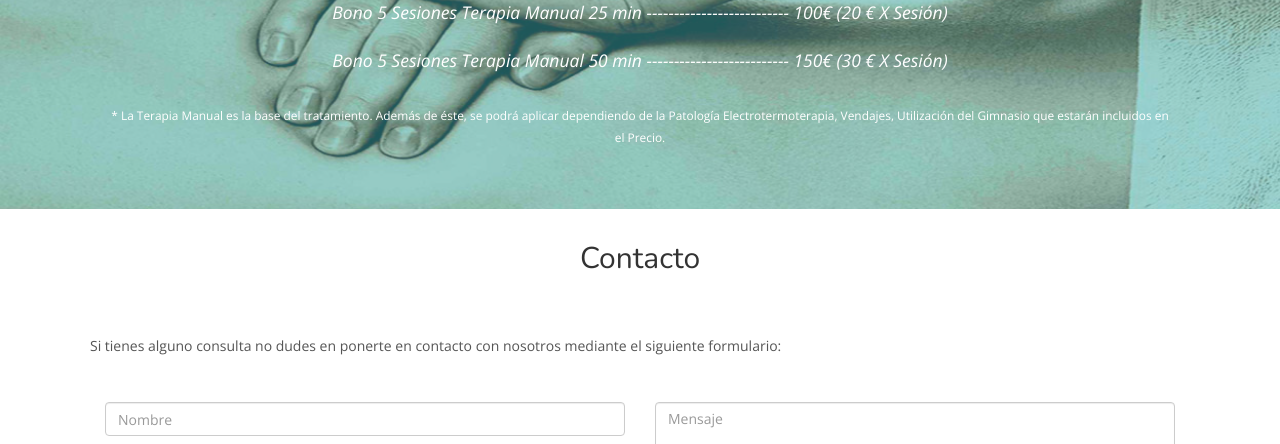
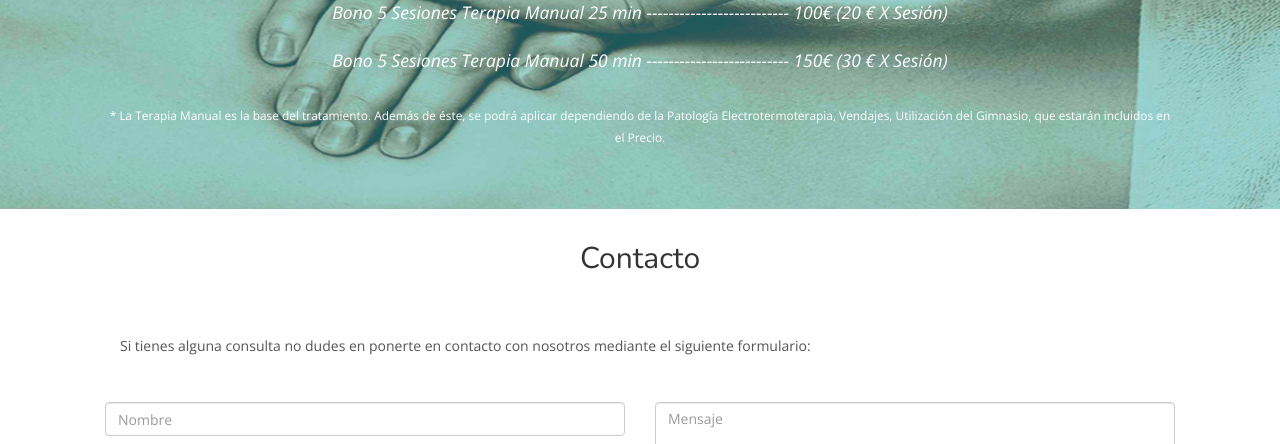
Before and after one commit to besaru/fraguafisioterapia, a Jekyll site: the page built from index.html, in a window 1280 px wide and 900 px high, scrolled down 2050 px. Shown: the part 153-597 px from the top of the window. Built offline with Jekyll 4.4.1, drawn with Linux system fonts in a browser that asks for light colours; nearby versions of some CDN libraries.

Commit message:
resize Rates,padding left Contact

```diff
--- a/index.html
+++ b/index.html
@@ -182,19 +182,33 @@
               <div id="testimonial-carousel">
                 <div class="testimonial-item">
                   <blockquote>
-                    <p>1 Sesión Terapia Manual 25 min ------------------------------------ 23€</p>
-                    <p>1 Sesión Terapia Manual 50 min ------------------------------------ 33€</p>
-                  </blockquote>
+
+                        <div class=" hidden-sm hidden-md hidden-lg filter" >
+                          <p>1 Sesión Terapia Manual </p>
+                          <p> 25 min ---------------------------- 23€<br> 50 min ---------------------------- 33€</p>
+                        </div>
+                        <div class="hidden-xs  filter" >
+                          <p>1 Sesión Terapia Manual 25 min ------------------------------------ 23€</p>
+                          <p>1 Sesión Terapia Manual 50 min ------------------------------------ 33€</p>
+                        </div>
+
+                </blockquote>
                 </div>
                 <div class="testimonial-item">
                   <blockquote>
-                    <p>Bono 5 Sesiones Terapia Manual 25 min -------------------------- 100€ (20 € X Sesión)</p>
-                    <p>Bono 5 Sesiones Terapia Manual 50 min -------------------------- 150€ (30 € X Sesión)</p>
+                    <div class="hidden-sm hidden-md hidden-lg filter" >
+                      <p>Bono 5 Sesiones Terapia Manual </p>
+                      <p> 25 min --------- 100€ (20 € X Sesión)<br> 50 min --------- 150€ (30 € X Sesión)</p>
+                    </div>
+                    <div class="hidden-xs  filter" >
+                      <p>Bono 5 Sesiones Terapia Manual 25 min -------------------------- 100€ (20 € X Sesión)</p>
+                      <p>Bono 5 Sesiones Terapia Manual 50 min -------------------------- 150€ (30 € X Sesión)</p>
+                    </div>
                   </blockquote>
                 </div>
 
               </div>
-              <small>* La Terapia Manual es la base del tratamiento. Además de éste, se podrá aplicar dependiendo de la Patología  Electrotermoterapia, Vendajes, Utilización del Gimnasio que estarán incluidos en el Precio.
+              <small>* La Terapia Manual es la base del tratamiento. Además de éste, se podrá aplicar dependiendo de la Patología  Electrotermoterapia, Vendajes, Utilización del Gimnasio, que estarán incluidos en el Precio.
               </small>
             </div>
           </div>
@@ -255,7 +269,7 @@
   <div class="container-fluid">
     <h2 class="section-title"><br>Contacto</h2>
     <div class="row">
-      Si tienes alguno consulta no dudes en ponerte en contacto con nosotros mediante el siguiente formulario:<br><br><br>
+      <div class="container-fluid" style="padding-left: 30px;">Si tienes alguna consulta no dudes en ponerte en contacto con nosotros mediante el siguiente formulario:<br><br><br></div>
       <div class="col-md-6 col-sm-12">
         <div class="block">
           <form action="https://formspree.io/besaru@gmail.com" method="POST">
@@ -298,7 +312,7 @@
       <div class="col-sm-6">
 <iframe src="https://www.google.com/maps/embed?pb=!1m18!1m12!1m3!1d3042.3689898261478!2d-3.7882778849274534!3d40.31196766992884!2m3!1f0!2f0!3f0!3m2!1i1024!2i768!4f13.1!3m3!1m2!1s0x0%3A0x0!2zNDDCsDE4JzQzLjEiTiAzwrA0NycwOS45Ilc!5e0!3m2!1ses!2ses!4v1515357139805" width="400" height="300" frameborder="0" style="border:0" allowfullscreen></iframe>
       </div>
-      <div class="col-sm-6">
+      <div class="col-sm-6" style="padding-left: 30px;">
         <h1><div style="color: #40b4ba">{{site.contact.address}}</div></h1>
         <!--<div class="icon icon-map-marker"><img src="img/logoDireccion.jpg" alt="LogoDireccion">
         </div>
```
Also changed, not shown: 2 other files.
